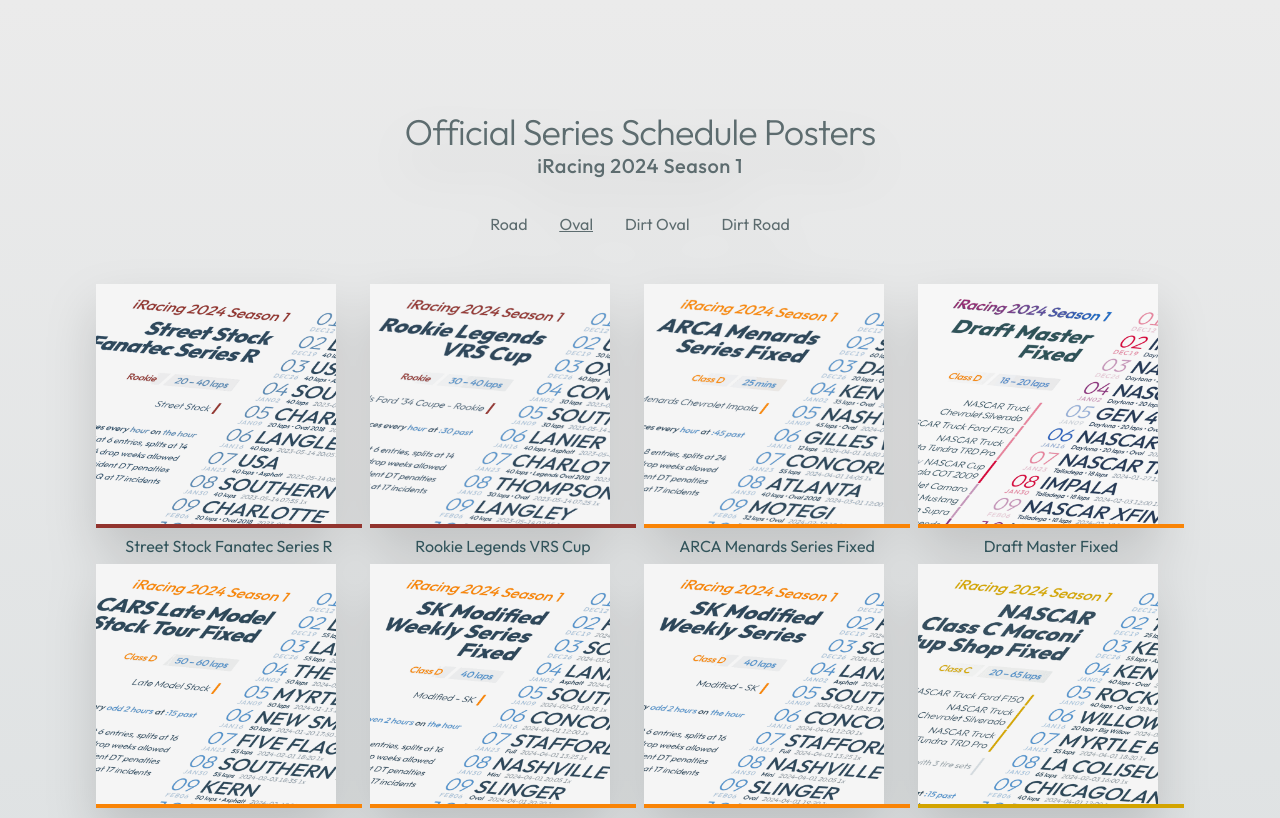
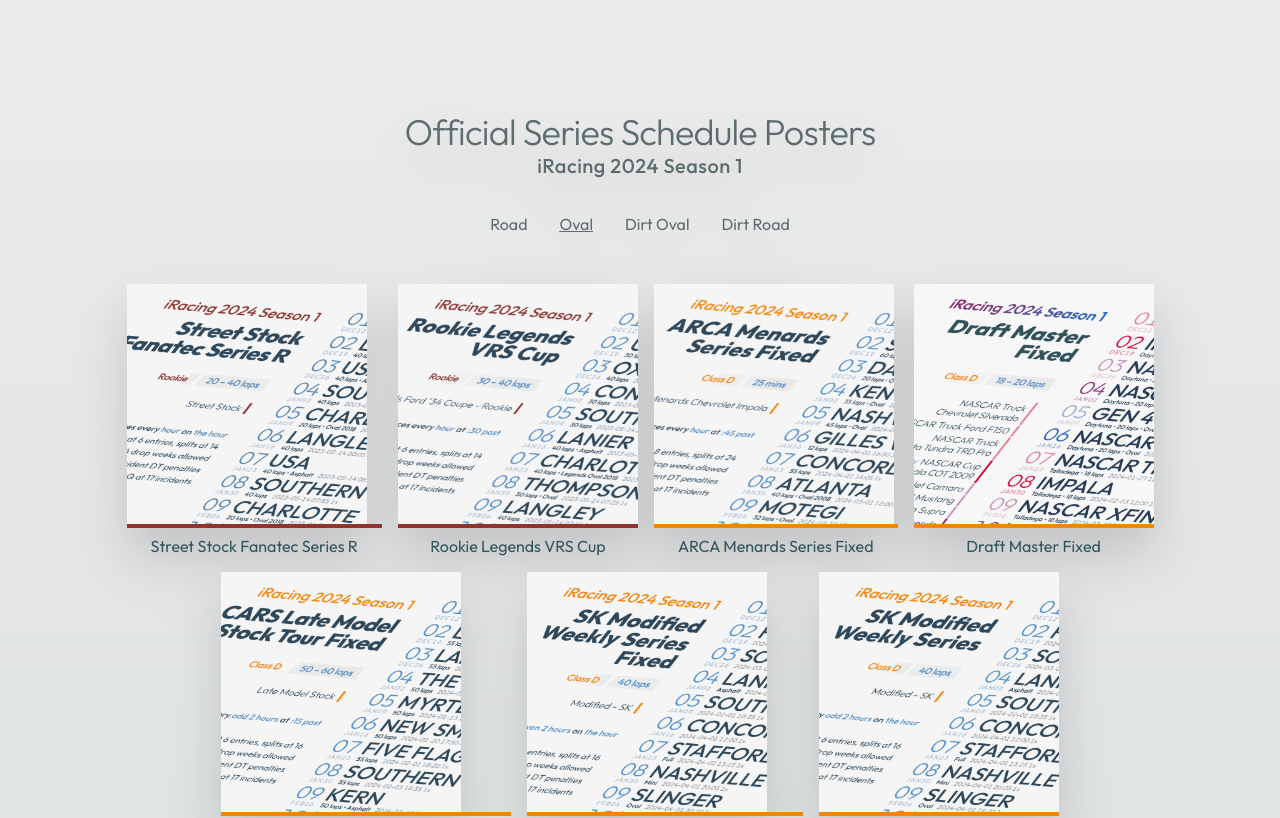
Before and after one commit to gscottolson/boxboxdesign, a Next.js app: page /iracing/2024s1/oval in a window 1280 px wide. Shown: the top 818 px of the page. Built offline with nearby package versions, Linux system fonts and the light colour scheme.

Commit message:
Adjust grid styling

```diff
--- a/app/iracing/2024s1/ui.tsx
+++ b/app/iracing/2024s1/ui.tsx
@@ -31,7 +31,7 @@
 
 export function Grid({ seriesArray }: { seriesArray: OfficialSeries[] }) {
   return (
-    <div className="grid grid-cols-2 gap-2 sm:grid-cols-3 xl:grid-cols-4">
+    <div className="flex flex-wrap justify-center gap-4">
       {seriesArray.map((series, index) => (
         <SeriesCard key={series.name} series={series} priority={index < 8} />
       ))}
```
